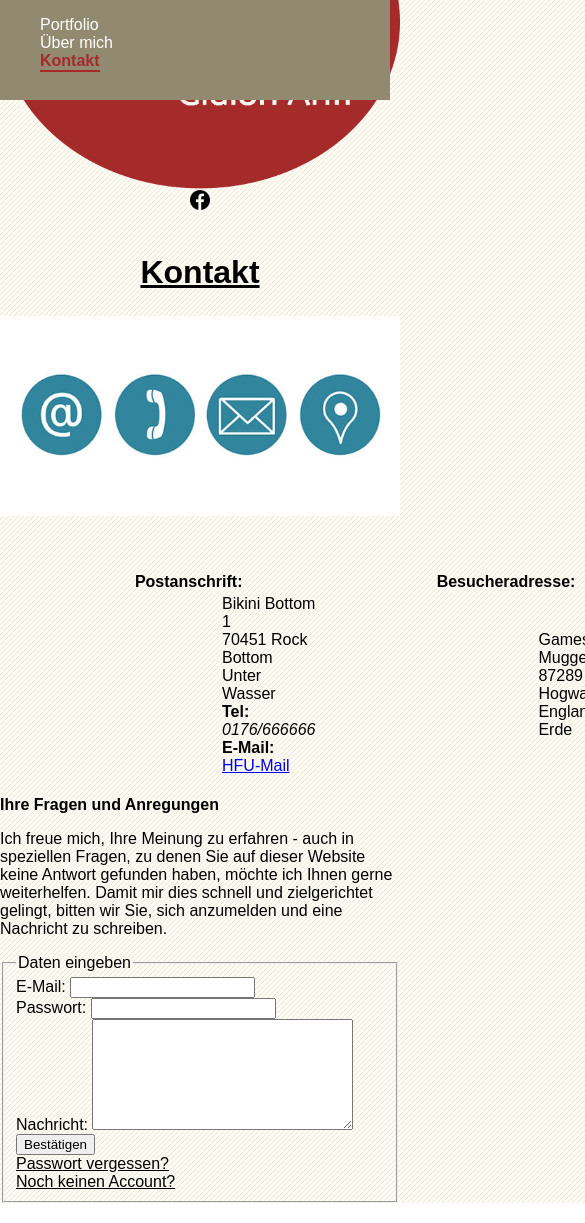
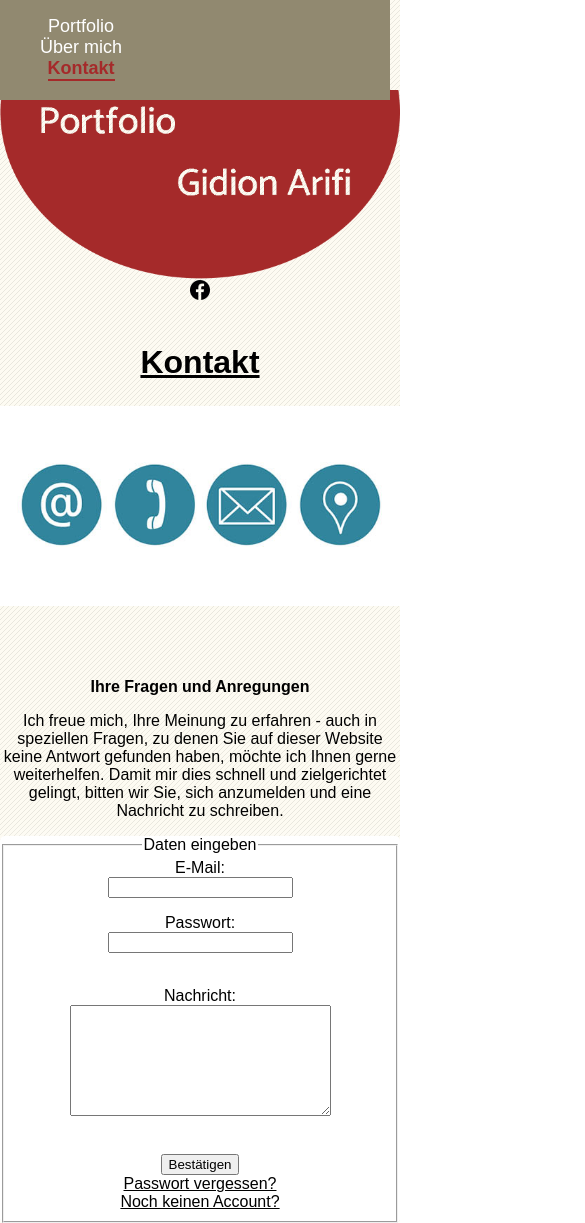
Before and after one commit to GidionHFU/GIS-SoSe-2021, a plain HTML site: page Aufgabe 1.4/kontakt.html in a window 390 px wide. Shown: the top 1223 px of the page, 585 px wide, since content can reach past the window. Drawn offline with Linux system fonts and the light colour scheme.

Commit message:
mobile und größer

```diff
--- a/Aufgabe 1.4/kontakt.html
+++ b/Aufgabe 1.4/kontakt.html
@@ -17,7 +17,7 @@
                 <li><strong> | </strong></li>
                 <li><a href="übermich.html" class="navigationlinks">Über mich</a></li>
                 <li><strong> | </strong></li>
-                <li><a href="kontakt.html" class="navigationlinks"><strong>Kontakt</strong> </a></li>
+                <li><a href="kontakt.html" class="navigationlinks"><strong>Kontakt</strong></a></li>
             </ul>
         </nav>
 
@@ -25,40 +25,33 @@
     </header>
     <main class="breite">
         <div id="bildindex1"> <img src="Media/logo.png" alt="logo"></div>
-        <div class="icon"><a href="https://de-de.facebook.com/zuck"> <img src="Media/facebook.png" alt="facebooklogo"></a></div>
-        <div class="header"><h1>Kontakt</h1></div>
-    <div id="kontaktpicture"><img src="Media/Themenbanner_HP_Kontakt.jpg" alt="Themenbanner mit Kontaktsymbolen"> </div>
-    <table class="tabellekontakt1">
-        <thead>
-            <tr>
-                <th>Postanschrift:</th>
-                <th>Besucheradresse:</th>
-            </tr>
-        </thead>
-        <tbody>
-            <tr>
-                <td>Bikini Bottom 1 <br> 70451 Rock Bottom <br> Unter Wasser <br> <Strong>Tel:</Strong>
-                    <i>0176/666666</i> <br> <Strong>E-Mail:</Strong> <a
-                        href="mailto:gidion.arifi@hs-furtwangen.de">HFU-Mail</a></td>
-                <td>Gamestop <br> Muggeltown3 <br> 87289 Hogwarts <br> England <br> Erde</td>
-            </tr>
-        </tbody>
-    </table>
+        <div class="icon"><a href="https://de-de.facebook.com/zuck"> <img src="Media/facebook.png"
+                    alt="facebooklogo"></a></div>
+        <div class="header">
+            <h1>Kontakt</h1>
+        </div>
+        <div id="kontaktpicture"><img src="Media/Themenbanner_HP_Kontakt.jpg" alt="Themenbanner mit Kontaktsymbolen">
+        </div>
         <br>
         <Strong>Ihre Fragen und Anregungen</Strong>
         <p>Ich freue mich, Ihre Meinung zu erfahren - auch in speziellen Fragen, zu denen Sie auf dieser Website keine
-        Antwort gefunden haben, möchte ich Ihnen gerne weiterhelfen. Damit mir dies schnell und zielgerichtet gelingt,
+            Antwort gefunden haben, möchte ich Ihnen gerne weiterhelfen. Damit mir dies schnell und zielgerichtet
+            gelingt,
             bitten wir Sie, sich anzumelden und eine Nachricht zu schreiben.</p>
         <div id="loginbox">
             <form action="#">
                 <fieldset>
                     <legend>Daten eingeben</legend>
-                <label for="email">E-Mail:</label>
-                <input type="email" name="email" id="email" required><br>
-                <label for="pw">Passwort:</label>
-                <input type="password" name="password" id="pw" required><br>
-                <label>Nachricht:</label>
-                <textarea name="nachricht" cols="30" rows="7"></textarea> <br>
+                    <div class="label"><label class="labelinside" for="email">E-Mail:</label>
+                        <input class="controll" type="email" name="email" id="email" required><br>
+                    </div>
+                    <div class="label">
+                        <label  for="pw" class="labelinside">Passwort:</label>
+                        <input class="controll" type="password" name="password" id="pw" required>
+                    </div><br>
+                    <div class="label"><label class="labelinside">Nachricht:</label>
+                        <textarea class="controll" name="nachricht" cols="30" rows="7"></textarea>
+                    </div> <br>
                     <button type="submit"> Bestätigen </button> <br>
                     <a href="" class="klick">Passwort vergessen?</a><br>
                     <a href="" class="klick">Noch keinen Account?</a>
--- a/Aufgabe 1.4/stylesheet.css
+++ b/Aufgabe 1.4/stylesheet.css
@@ -11,6 +11,7 @@
     background: url(Media/bg.png);
     font-family: sans-serif;
     font-weight: 100;
+    text-align: center;
 
 }
 #body3{
@@ -18,6 +19,7 @@
     background: url(Media/bg.png);
     font-family: sans-serif;
     font-weight: 100;
+    text-align: center;
 
 }
 .div1übermich {
@@ -135,6 +137,42 @@ margin-top: 20px;
     background-color: rgb(145, 137, 112);
 
 }
+#loginbox {
+box-shadow: 0 15px 35px white;
+background-color: white;
+border-radius: 5px;
+}
+.label {
+    margin-bottom: 1em;
+    transition: all 0.3s;
+}
+.labelinside {
+    display: block;
+    transition: all 0.3s;
+}
+.controll {
+
+    transition: all 0.5s;
+}
+.controll::placeholder {
+    color: transparent;
+}
+.controll:focus{
+    box-shadow: none;
+    outline: none;
+    border-color: chocolate;
+}
+.label:focus-within {
+    transform:scale(1.1, 1.1);
+}
+.icon:hover {
+    transform:scale(1.5, 1.5)
+}
+.icon {
+    width: fit-content;
+    margin: auto;
+}
+
 img {
     max-width: 100%;
 }
@@ -146,12 +184,9 @@ video {
     #main
 }
 @media screen and (max-width:800px) {
-    #main
-}
-@media screen and (max-width:550px) {
 
     .breite {
-        width:400px;
+        width:auto;
     }
     #navlist li {
         display:list-item;
@@ -172,12 +207,37 @@ video {
         display: inline-table;
     }
     #bildindex1 {
+        padding-top: 90px;
+      }
+}
+@media screen and (max-width:550px) {
+
+    .breite {
+        width:400px;
     }
-    #body1{
-        margin: 0px;
-        background-image: url(Media/bg.png);
-        text-align: center;
-        font-family: sans-serif;
-        font-weight: 100;
-        font-size: 100%;
+    #navlist li {
+        display:list-item;
+        font-size: large;
+
+    }
+    #navibar {
+        height: 100px;
+        width: 100%;
+        background-color: rgb(145, 137, 112);
+        position: fixed;
+    }
+    #navlist {
+        float: left;
+    }
+    #navlist li strong {
+        display: none;
+    }
+    #navlist li a strong {
+        display: inline-table;
+    }
+    #bildindex1 {
+      padding-top: 90px;
+    }
+.tabellekontakt1 {
+    margin: auto;}
 }
```
Also changed, not shown: Aufgabe 1.4/index.html (+14 -7 lines), Aufgabe 1.4/übermich.html (+10 -5 lines). Lines whose indentation alone changed are shown as unchanged.
